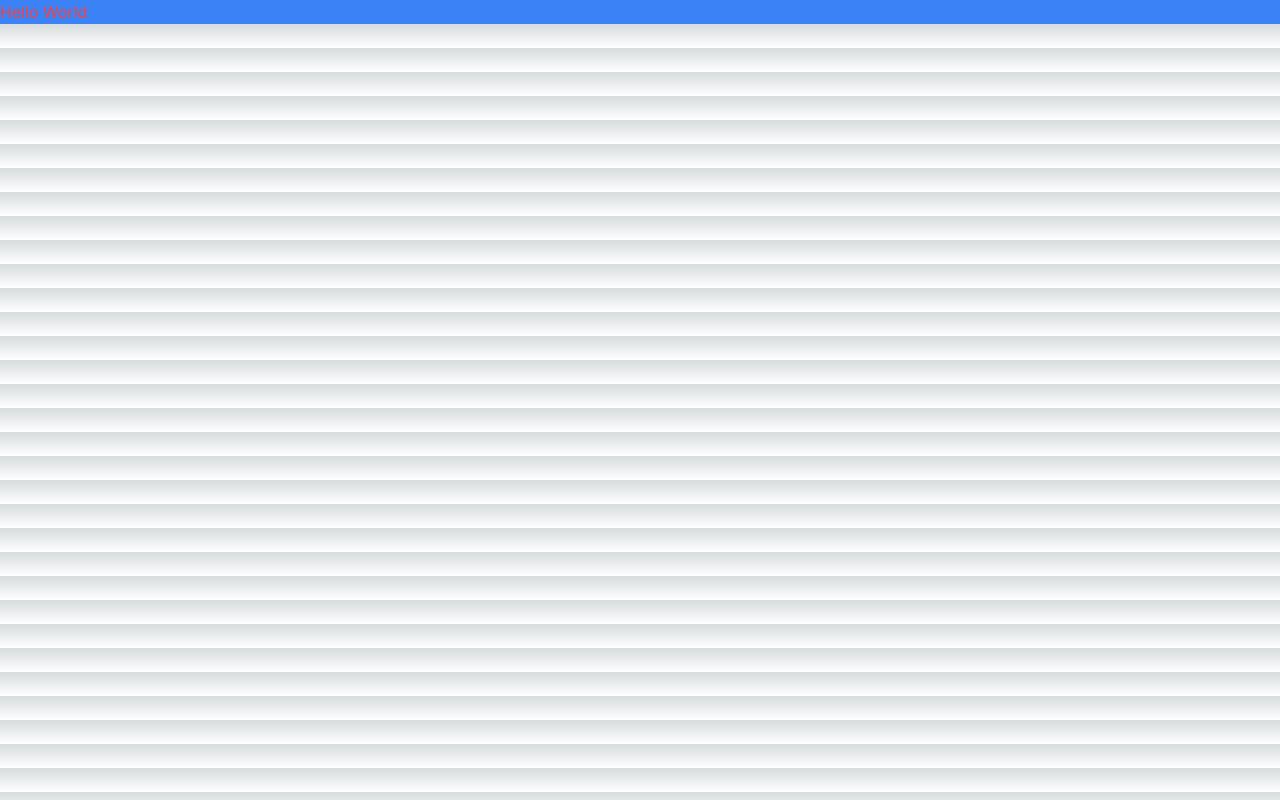
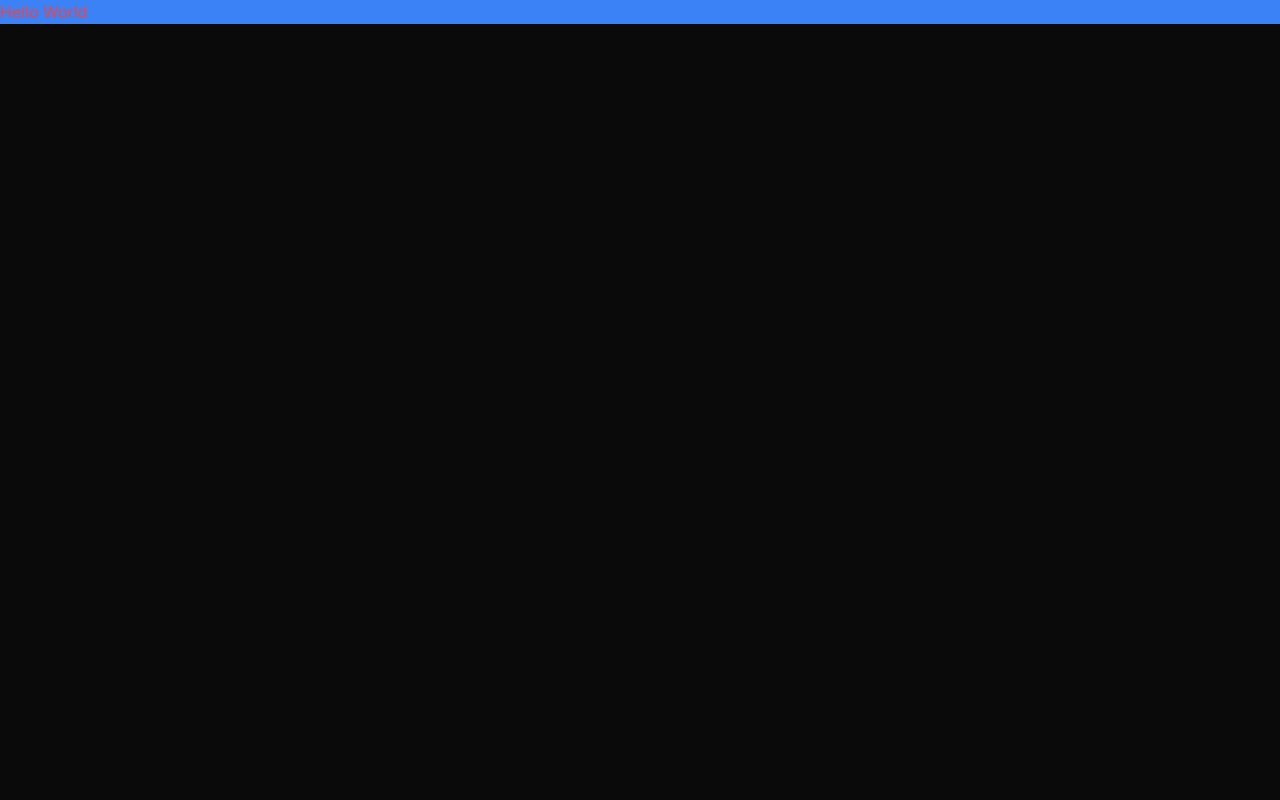
Before and after one commit to jenedua/fedner-store, a Next.js app: page / in a window 1280 px wide. Built offline with nearby package versions, Linux system fonts and the light colour scheme.

Commit message:
chore:chadcn setup

```diff
--- a/src/app/globals.css
+++ b/src/app/globals.css
@@ -2,26 +2,48 @@
 @tailwind components;
 @tailwind utilities;
 
-:root {
-  --foreground-rgb: 0, 0, 0;
-  --background-start-rgb: 214, 219, 220;
-  --background-end-rgb: 255, 255, 255;
-}
+@layer base {
+  :root {
+    --background: 0 0% 4%;
+    --foreground: 0 0% 100%;
 
-@media (prefers-color-scheme: dark) {
-  :root {
-    --foreground-rgb: 255, 255, 255;
-    --background-start-rgb: 0, 0, 0;
-    --background-end-rgb: 0, 0, 0;
+    --card: 0 0% 4%;
+    --card-foreground: 0 0% 100%;
+
+    --popover: 0 0% 4%;
+    --popover-foreground: 0 0% 100%;
+
+    --primary: 252 59% 48%;
+    --primary-foreground: 0 0% 100%;
+
+    --secondary: 0 0% 9%;
+    --secondary-foreground: 0 0% 100%;
+
+    --muted: 0 0% 9%;
+    --muted-foreground: 215 20.2% 65.1%;
+
+    --accent: 0 0% 9%;
+    --accent-foreground: 0 0% 100%;
+
+    --destructive: 0 62.8% 30.6%;
+    --destructive-foreground: 0 0% 100%;
+
+    --border: 0 0% 9%;
+    --input: 0 0% 9%;
+    --ring: 212.7 26.8% 83.9%;
+
+    --radius: 0.5rem;
   }
 }
 
-body {
-  color: rgb(var(--foreground-rgb));
-  background: linear-gradient(
-      to bottom,
-      transparent,
-      rgb(var(--background-end-rgb))
-    )
-    rgb(var(--background-start-rgb));
+@layer base {
+  * {
+    @apply border-border;
+  }
+  body {
+    @apply bg-background text-foreground h-full;
+  }
+  html{
+    @apply h-full
+  }
 }
--- /dev/null
+++ b/src/lib/utils.ts
@@ -0,0 +1,6 @@
+import { type ClassValue, clsx } from "clsx"
+import { twMerge } from "tailwind-merge"
+
+export function cn(...inputs: ClassValue[]) {
+  return twMerge(clsx(inputs))
+}
--- a/tailwind.config.ts
+++ b/tailwind.config.ts
@@ -1,20 +1,76 @@
-import type { Config } from 'tailwindcss'
-
-const config: Config = {
+/** @type {import('tailwindcss').Config} */
+module.exports = {
+  darkMode: ["class"],
   content: [
-    './src/pages/**/*.{js,ts,jsx,tsx,mdx}',
-    './src/components/**/*.{js,ts,jsx,tsx,mdx}',
-    './src/app/**/*.{js,ts,jsx,tsx,mdx}',
-  ],
+    './pages/**/*.{ts,tsx}',
+    './components/**/*.{ts,tsx}',
+    './app/**/*.{ts,tsx}',
+    './src/**/*.{ts,tsx}',
+	],
   theme: {
+    container: {
+      center: true,
+      padding: "2rem",
+      screens: {
+        "2xl": "1400px",
+      },
+    },
     extend: {
-      backgroundImage: {
-        'gradient-radial': 'radial-gradient(var(--tw-gradient-stops))',
-        'gradient-conic':
-          'conic-gradient(from 180deg at 50% 50%, var(--tw-gradient-stops))',
+      colors: {
+        border: "hsl(var(--border))",
+        input: "hsl(var(--input))",
+        ring: "hsl(var(--ring))",
+        background: "hsl(var(--background))",
+        foreground: "hsl(var(--foreground))",
+        primary: {
+          DEFAULT: "hsl(var(--primary))",
+          foreground: "hsl(var(--primary-foreground))",
+        },
+        secondary: {
+          DEFAULT: "hsl(var(--secondary))",
+          foreground: "hsl(var(--secondary-foreground))",
+        },
+        destructive: {
+          DEFAULT: "hsl(var(--destructive))",
+          foreground: "hsl(var(--destructive-foreground))",
+        },
+        muted: {
+          DEFAULT: "hsl(var(--muted))",
+          foreground: "hsl(var(--muted-foreground))",
+        },
+        accent: {
+          DEFAULT: "hsl(var(--accent))",
+          foreground: "hsl(var(--accent-foreground))",
+        },
+        popover: {
+          DEFAULT: "hsl(var(--popover))",
+          foreground: "hsl(var(--popover-foreground))",
+        },
+        card: {
+          DEFAULT: "hsl(var(--card))",
+          foreground: "hsl(var(--card-foreground))",
+        },
+      },
+      borderRadius: {
+        lg: "var(--radius)",
+        md: "calc(var(--radius) - 2px)",
+        sm: "calc(var(--radius) - 4px)",
+      },
+      keyframes: {
+        "accordion-down": {
+          from: { height: 0 },
+          to: { height: "var(--radix-accordion-content-height)" },
+        },
+        "accordion-up": {
+          from: { height: "var(--radix-accordion-content-height)" },
+          to: { height: 0 },
+        },
+      },
+      animation: {
+        "accordion-down": "accordion-down 0.2s ease-out",
+        "accordion-up": "accordion-up 0.2s ease-out",
       },
     },
   },
-  plugins: [],
+  plugins: [require("tailwindcss-animate")],
 }
-export default config
```
Also changed, not shown: package.json (+6 -1 lines), components.json (added), 1 other file (tests, documents, lock files or other folders).
